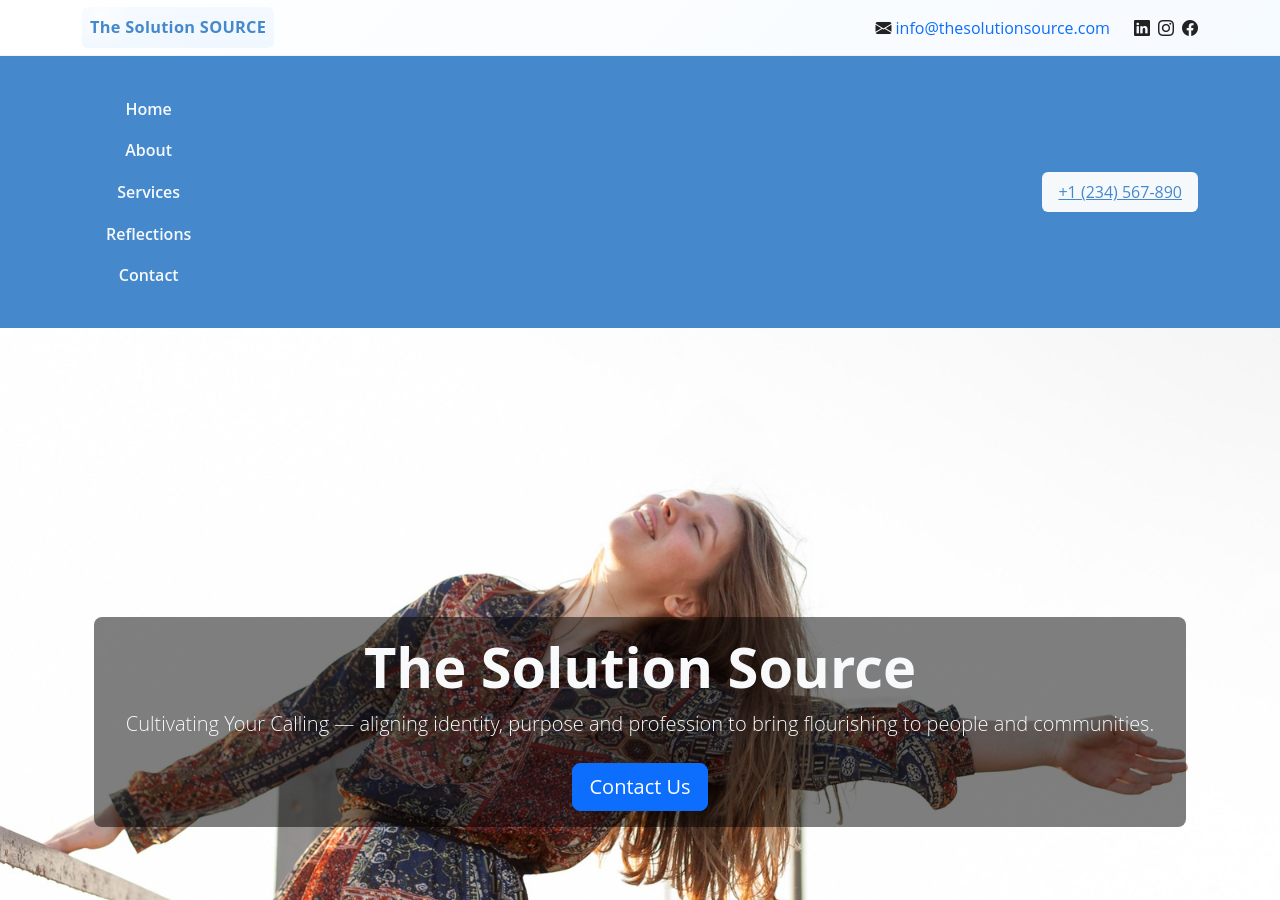
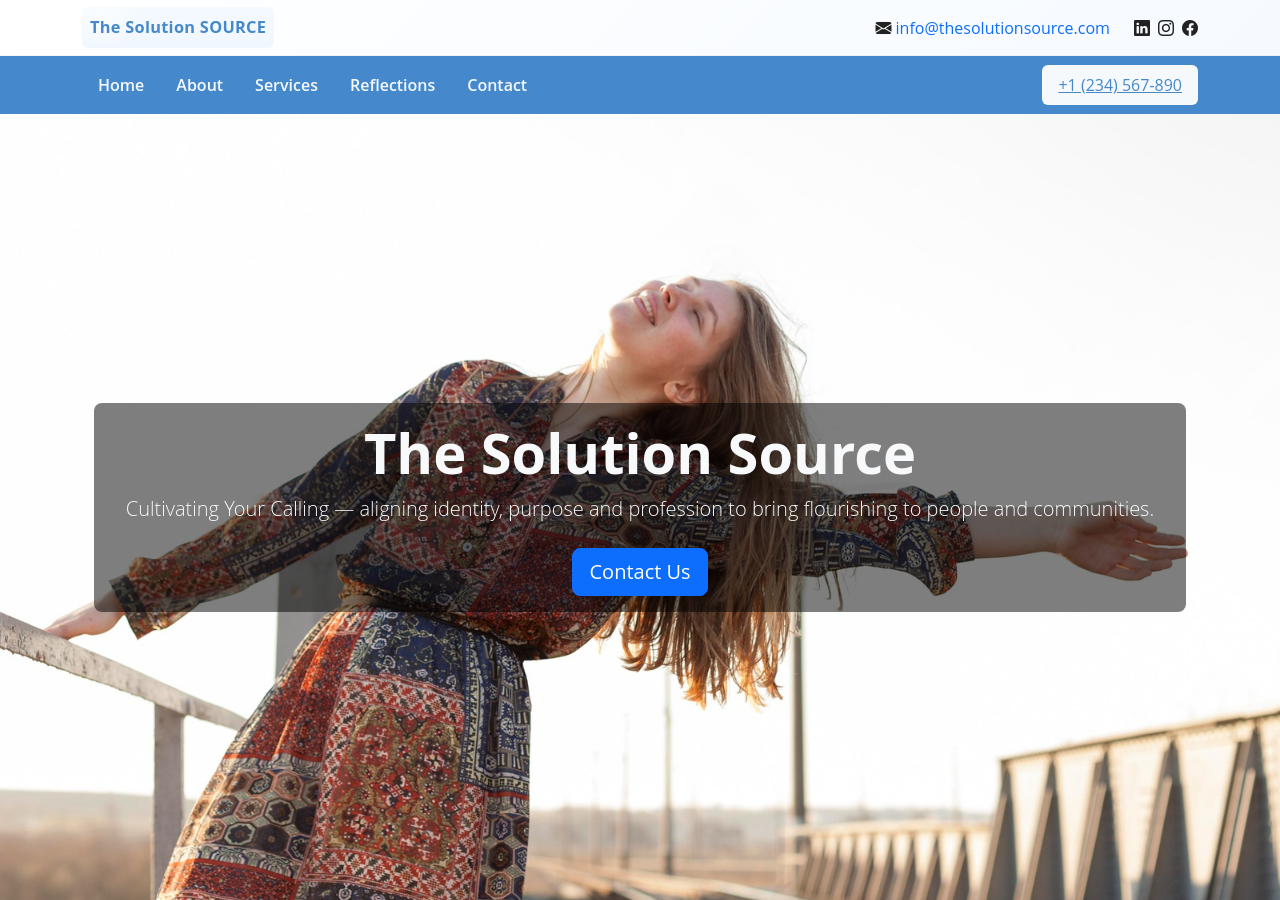
Before and after one commit to digitalsparkhq/thesolutionsource-demo, a Jekyll site: the page built from index.md, in a window 1280 px wide and 900 px high. Built offline with Jekyll 4.4.1, drawn with Linux system fonts in a browser that asks for light colours.

Commit message:
Update header.html

```diff
--- a/_includes/header.html
+++ b/_includes/header.html
@@ -41,17 +41,17 @@
     </button>
 
     <!-- Desktop nav menu: left-aligned -->
-<ul class="navbar-nav flex-column text-start py-4 px-3">
+    <div class="d-none d-lg-flex">
+      <ul class="navbar-nav align-items-center">
         {% for item in site.data.navigation %}
-    {% assign page_url_norm = page.url | relative_url | replace: '//','/' | remove: 'index.html' %}
-    {% assign item_url_norm = item.url | relative_url | replace: '//','/' | remove: 'index.html' %}
-    <li class="nav-item">
-      <a class="nav-link {% if page_url_norm == item_url_norm %}current{% endif %}" href="{{ item.url | relative_url }}">
+        <li class="nav-item px-2">
+          <a class="nav-link {% if page.url == item.url or page.url == item.url | append: '/' or page.url == item.url | remove: '/' %}current{% endif %}" href="{{ item.url | relative_url }}">
          {{ item.title }}
         </a>
         </li>
         {% endfor %}
       </ul>
+    </div>
 
     <!-- Right: call box -->
     <div class="ms-auto">
```
Lines whose indentation alone changed are shown as unchanged.
